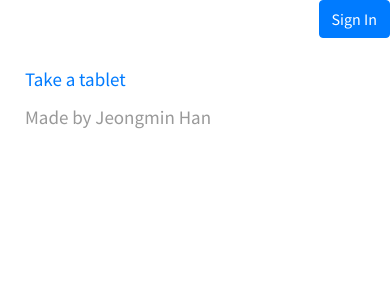
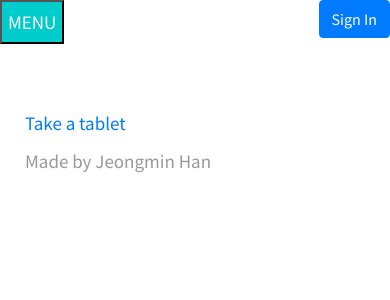
Before and after one commit to hjm6021/mysite, a Django app: page /medicine in a window 390 px wide. Shown: the top 300 px of the page. Run offline with Django 3.2, Linux system fonts and the light colour scheme; data that the repository does not hold is empty; parts of the project's set-up code (start-up, migrations or seed data) failed here and were passed over; some libraries are stand-ins or nearby versions.

Commit message:
사이드메뉴 보이기

```diff
--- a/investment/templates/investment/investment_base.html
+++ b/investment/templates/investment/investment_base.html
@@ -6,6 +6,7 @@
 {% endblock %}
 
 {% block header %}
+<button class="side-show">MENU</button>
 <header class="tm-header" id="tm-header">
     <div class="tm-header-wrapper">
         <div class="tm-site-header"><a href="{% url 'investment:index' %}">
--- a/medicine/templates/medicine/medicine_base.html
+++ b/medicine/templates/medicine/medicine_base.html
@@ -6,6 +6,7 @@
 {% endblock %}
 
 {% block header %}
+<button class="side-show">MENU</button>
 <header class="tm-header" id="tm-header">
     <div class="tm-header-wrapper">
         <div class="tm-site-header"><a href="{% url 'medicine:index' %}">
--- a/mysite/settings.py
+++ b/mysite/settings.py
@@ -177,3 +177,6 @@ MEDIA_URL = '/media/'
 # session life cycle 60s * 60m * 24h
 SESSION_COOKIE_AGE = 86400
 SESSION_SAVE_EVERY_REQUEST = True
+
+
+SILENCED_SYSTEM_CHECKS = ['urls.W002']
--- a/static/css/templatemo-xtra-blog.css
+++ b/static/css/templatemo-xtra-blog.css
@@ -437,6 +437,10 @@ a:hover figcaption { color: #056767; }
 @media (max-width: 1540px) {
     .tm-header { width: 320px; }
 
+    .side-show {
+        left: -40px;
+    }
+
     .tm-main {
         margin-left: 320px;
         width: calc(100% - 320px);
@@ -473,6 +477,12 @@ a:hover figcaption { color: #056767; }
         width: 320px;
         left: -320px;
         transition: all 0.3s ease;
+    }
+
+    .side-show {
+        background-color: #0CC;
+        color: white;
+        left: 0px;
     }
 
     .tm-header.show { left: 0; }
--- a/study/templates/study/study_base.html
+++ b/study/templates/study/study_base.html
@@ -6,6 +6,7 @@
 {% endblock %}
 
 {% block header %}
+<button class="side-show">MENU</button>
 <header class="tm-header" id="tm-header">
     <div class="tm-header-wrapper">
         <div class="tm-site-header"><a href="{% url 'study:index' %}">
--- a/templates/base.html
+++ b/templates/base.html
@@ -44,5 +44,16 @@ https://templatemo.com/tm-553-xtra-blog
     </div>
     <script src="{% static 'js/jquery.min.js' %}"></script>
     <script src="{% static 'js/templatemo-script.js' %}"></script>
+    <script>
+        document.addEventListener('DOMContentLoaded', ()=>{
+            sideShow = document.querySelector('.side-show')
+            tmHeader = document.querySelector('.tm-header')
+
+            sideShow.addEventListener('click', (event) => {
+                console.log(sideShow, tmHeader)
+                tmHeader.style.left = `0px`
+            })
+        })
+    </script>
 </body>
 </html>
--- a/templates/base_header_home.html
+++ b/templates/base_header_home.html
@@ -6,6 +6,7 @@
 {% endblock %}
 
 {% block header %}
+<button class="side-show">MENU</button>
 <header class="tm-header" id="tm-header">
     <div class="tm-header-wrapper">
         <div class="tm-site-header"><a href="{% url 'home' %}">
```
